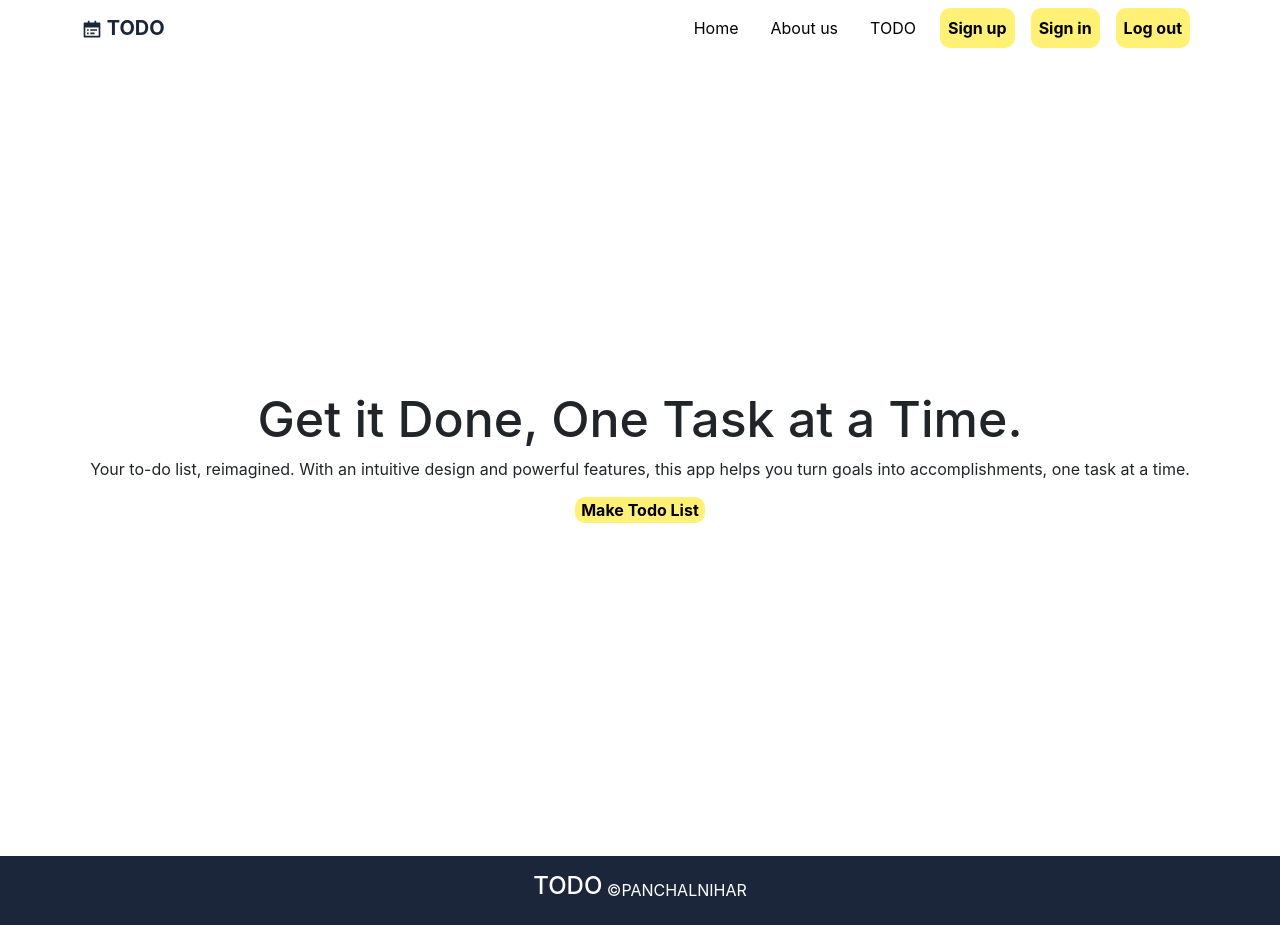
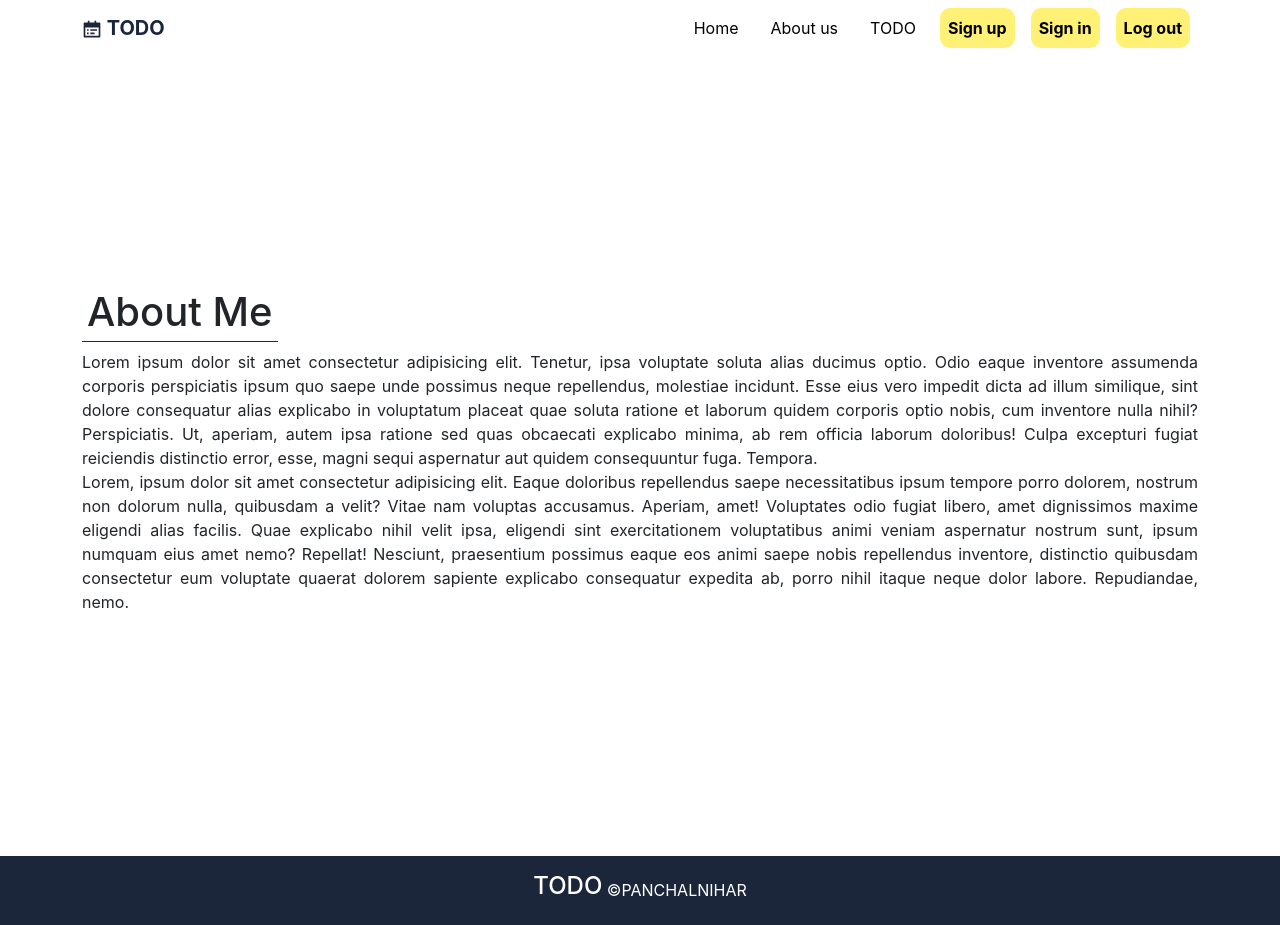
Before and after one commit to PanchalNihar/ToDoList, a React (Create React App) app in the folder frontend/frontend/: page /about in a window 1280 px wide. Built offline with nearby package versions, Linux system fonts and the light colour scheme.

Commit message:
navigation done

```diff
--- a/frontend/frontend/package.json
+++ b/frontend/frontend/package.json
@@ -9,6 +9,7 @@
     "react": "^18.3.1",
     "react-dom": "^18.3.1",
     "react-icons": "^5.3.0",
+    "react-router-dom": "^6.28.0",
     "react-scripts": "5.0.1",
     "web-vitals": "^2.1.4"
   },
--- a/frontend/frontend/src/App.js
+++ b/frontend/frontend/src/App.js
@@ -1,11 +1,20 @@
 import Navbar from "./components/navbar/Navbar";
 import Home from "./components/home/Home";
 import Footer from "./components/footer/Footer";
+import About from "./components/about/About";
+import {BrowserRouter as Router,Routes,Route} from "react-router-dom"
 function App() {
   return (
     <div>
+      <Router>
       <Navbar />
-      <Home />
+        <Routes>
+          <Route excat path="/" element={<Home/>}/>
+          <Route path="/about" element={<About/>}/>
+          <Route path="/signup" element={<About/>}/>
+          <Route path="/signin" element={<About/>}/>
+        </Routes>
+      </Router>
       <Footer />
     </div>
   );
--- /dev/null
+++ b/frontend/frontend/src/components/about/About.jsx
@@ -0,0 +1,37 @@
+import React from "react";
+import "./about.css";
+const About = () => {
+  return (
+    <div className="d-flex justify-content-center align-items-center about">
+      <div className="container">
+        <div className="d-flex"><h1>About Me</h1></div>
+        <p>
+          Lorem ipsum dolor sit amet consectetur adipisicing elit. Tenetur, ipsa
+          voluptate soluta alias ducimus optio. Odio eaque inventore assumenda
+          corporis perspiciatis ipsum quo saepe unde possimus neque repellendus,
+          molestiae incidunt. Esse eius vero impedit dicta ad illum similique,
+          sint dolore consequatur alias explicabo in voluptatum placeat quae
+          soluta ratione et laborum quidem corporis optio nobis, cum inventore
+          nulla nihil? Perspiciatis. Ut, aperiam, autem ipsa ratione sed quas
+          obcaecati explicabo minima, ab rem officia laborum doloribus! Culpa
+          excepturi fugiat reiciendis distinctio error, esse, magni sequi
+          aspernatur aut quidem consequuntur fuga. Tempora.
+          <br />
+          Lorem, ipsum dolor sit amet consectetur adipisicing elit. Eaque
+          doloribus repellendus saepe necessitatibus ipsum tempore porro
+          dolorem, nostrum non dolorum nulla, quibusdam a velit? Vitae nam
+          voluptas accusamus. Aperiam, amet! Voluptates odio fugiat libero, amet
+          dignissimos maxime eligendi alias facilis. Quae explicabo nihil velit
+          ipsa, eligendi sint exercitationem voluptatibus animi veniam
+          aspernatur nostrum sunt, ipsum numquam eius amet nemo? Repellat!
+          Nesciunt, praesentium possimus eaque eos animi saepe nobis repellendus
+          inventore, distinctio quibusdam consectetur eum voluptate quaerat
+          dolorem sapiente explicabo consequatur expedita ab, porro nihil itaque
+          neque dolor labore. Repudiandae, nemo.
+        </p>
+      </div>
+    </div>
+  );
+};
+
+export default About;
--- /dev/null
+++ b/frontend/frontend/src/components/about/about.css
@@ -0,0 +1,12 @@
+.about{
+    width: 100%;
+    height: 100vh;
+}
+.about p{
+    text-align: justify;
+    text-justify: inter-word;
+}
+.about h1{
+    border-bottom: 1px solid #1B263B;
+    padding: 5px;
+}
--- a/frontend/frontend/src/components/navbar/Navbar.jsx
+++ b/frontend/frontend/src/components/navbar/Navbar.jsx
@@ -1,16 +1,17 @@
 import React from "react";
 import "./navbar.css";
 import { RiCalendarTodoFill } from "react-icons/ri";
+import { Link } from "react-router-dom";
 const Navbar = () => {
   return (
     <div>
       <nav className="navbar navbar-expand-lg">
         <div className="container">
-          <a className="navbar-brand" href="#">
+          <Link className="navbar-brand" to="/">
             <b>
               <RiCalendarTodoFill /> TODO
             </b>
-          </a>
+          </Link>
           <button
             className="navbar-toggler"
             type="button"
@@ -25,48 +26,47 @@ const Navbar = () => {
           <div className="collapse navbar-collapse" id="navbarSupportedContent">
             <ul className="navbar-nav ms-auto mb-2 mb-lg-0">
               <li className="nav-item mx-2">
-                <a className="nav-link active" aria-current="page" href="#">
+                <Link className="nav-link active" aria-current="page" to="/">
                   Home
-                </a>
+                </Link>
               </li>
               <li className="nav-item mx-2">
-                <a className="nav-link active" aria-current="page" href="#">
+                <Link className="nav-link active" aria-current="page" to="/about">
                   About us
-                </a>
+                </Link>
               </li>
               <li className="nav-item mx-2">
-                <a className="nav-link active" aria-current="page" href="#">
-                   TODO
-                </a>
+                <Link className="nav-link active" aria-current="page" to="/todo">
+                  TODO
+                </Link>
               </li>
               <li className="nav-item mx-2">
-                <a
+                <Link
                   className="nav-link active btn-nav "
                   aria-current="page"
-                  href="#"
+                  to0="/signup"
                 >
                   Sign up
-                </a>
+                </Link>
               </li>
               <li className="nav-item mx-2">
-                <a
+                <Link
                   className="nav-link active btn-nav "
                   aria-current="page"
-                  href="#"
+                  to="/signin"
                 >
                   Sign in
-                </a>
+                </Link>
               </li>
               <li className="nav-item mx-2">
-                <a
+                <Link
                   className="nav-link active btn-nav "
                   aria-current="page"
-                  href="#"
+                  to="#"
                 >
                   Log out
-                </a>
+                </Link>
               </li>
-
             </ul>
           </div>
         </div>
```
Also changed, not shown: 1 other file (tests, documents, lock files or other folders).
